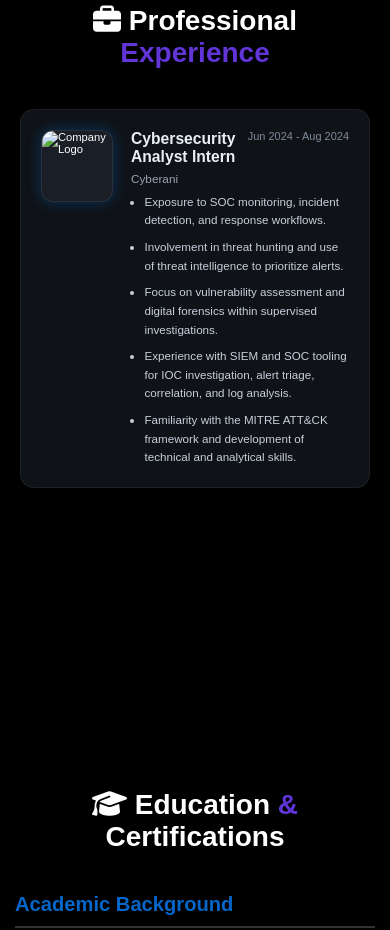
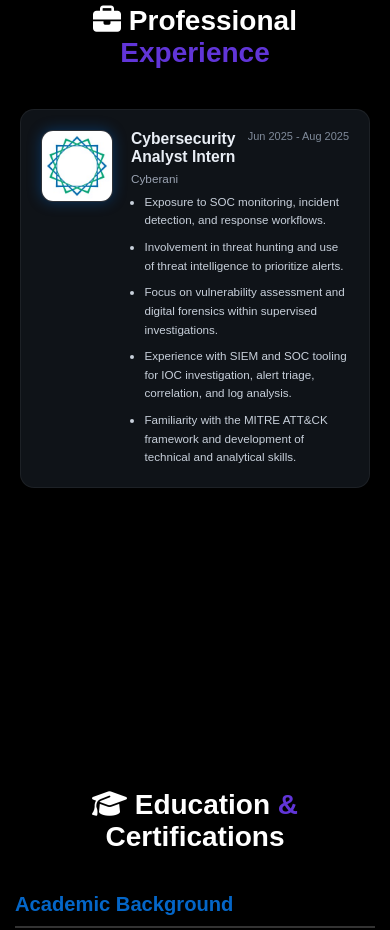
Before and after one commit to Hussam-131/Portfolio, a plain HTML site: page index.html in a window 390 px wide. Shown: the part 1960-2890 px from the top of the page. Drawn offline with nearby package versions, Linux system fonts and the light colour scheme.

Commit message:
Fix mobile logo: switch to JPG and add file

```diff
--- a/index.html
+++ b/index.html
@@ -79,14 +79,14 @@
         <div class="experience-container">
             <div class="experience-feature">
                 <div class="feature-card">
-                    <img src="Photos/cyberani_logo.jpeg" alt="Company Logo" class="feature-logo">
+                    <img src="Photos/cyberani_logo.jpg" alt="Company Logo" class="feature-logo">
                     <div>
                         <div class="feature-header">
                             <div class="feature-title">
                                 <h4>Cybersecurity Analyst Intern</h4>
                                 <div class="feature-company">Cyberani</div>
                             </div>
-                            <div class="feature-date">Jun 2024 - Aug 2024</div>
+                            <div class="feature-date">Jun 2025 - Aug 2025</div>
                         </div>
                         <ul class="feature-points">
                             <li>Exposure to SOC monitoring, incident detection, and response workflows.</li>
```
Also changed, not shown: Photos/cyberani_logo.jpg (added).
